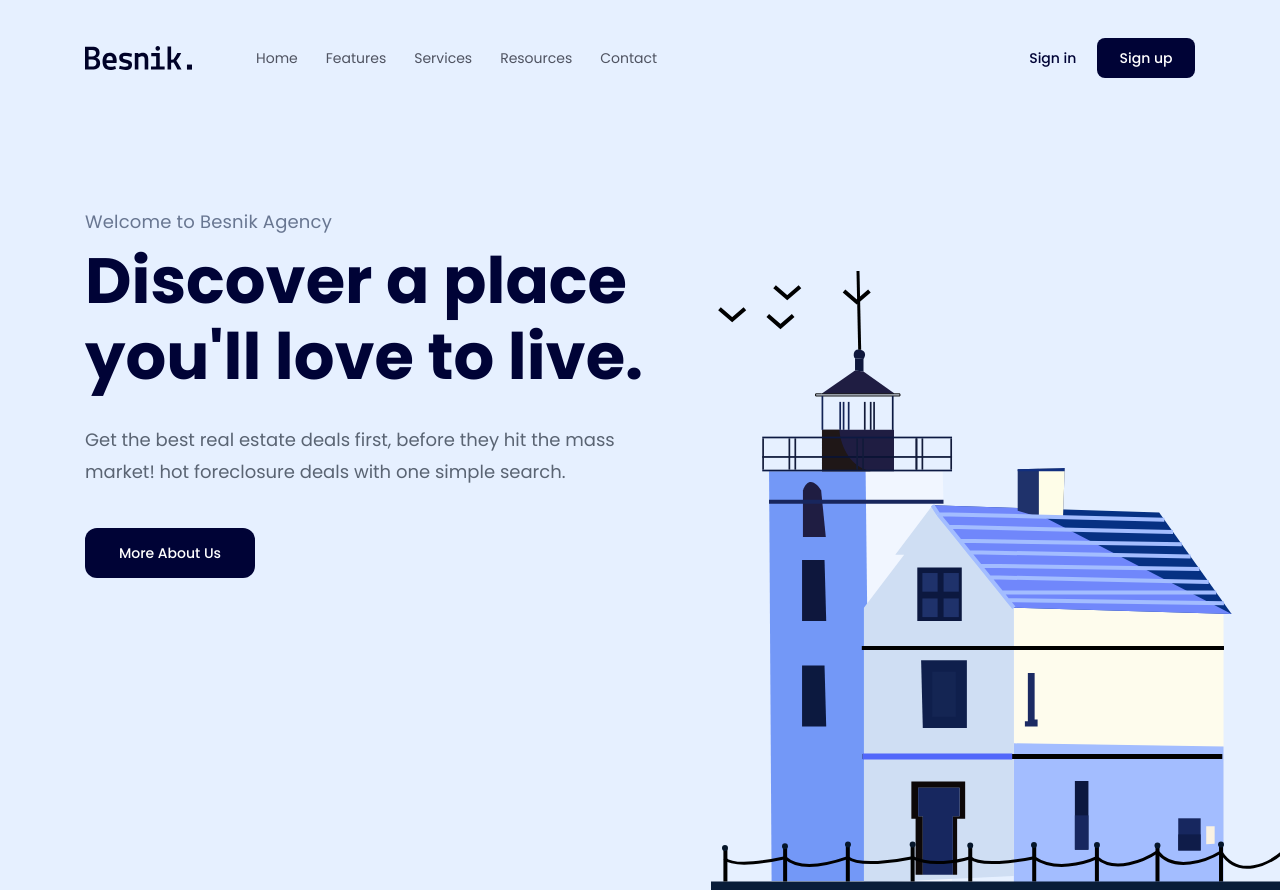
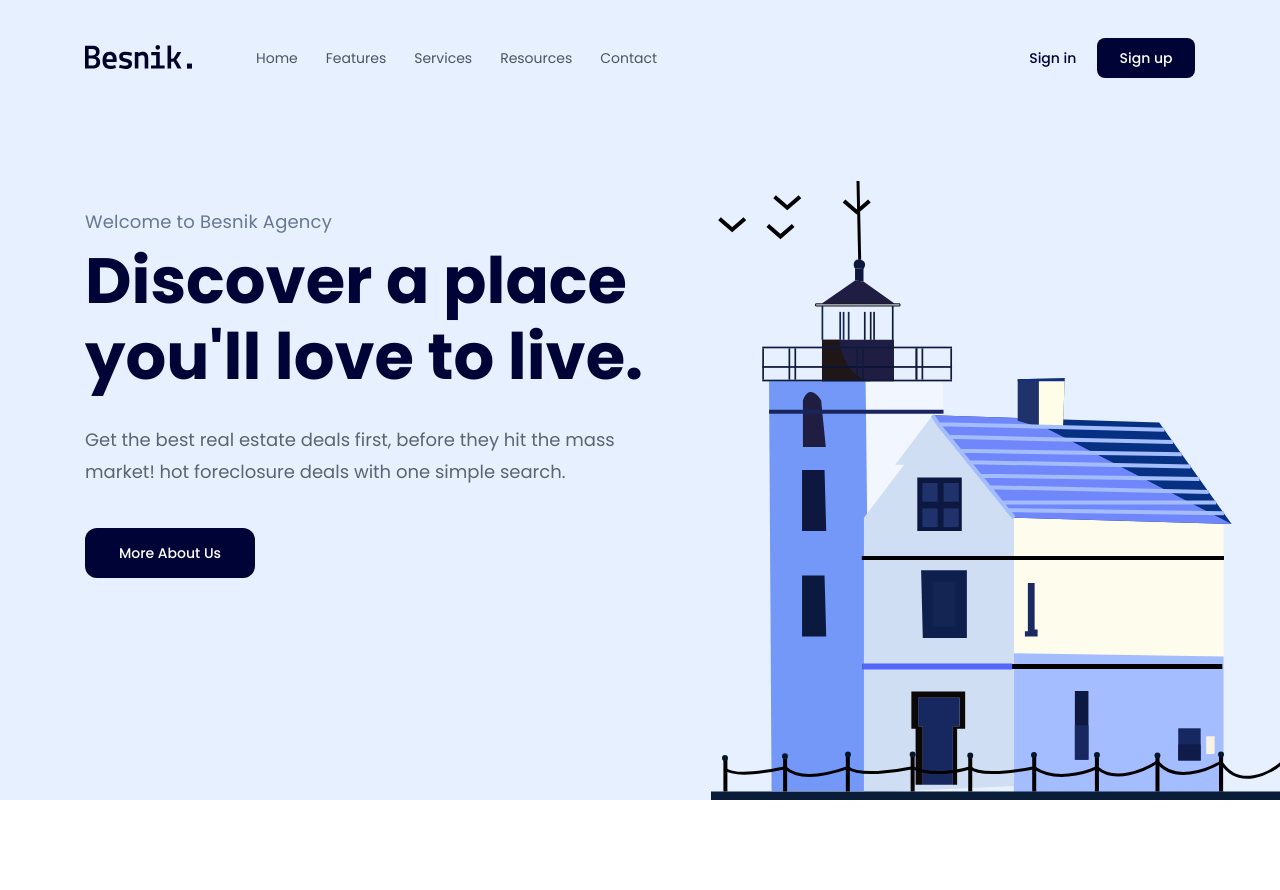
Before and after one commit to nguyenphamphu20/Real-Estate, a plain HTML site: page index.html in a window 1280 px wide. Shown: the top 890 px of the page. Drawn offline with Linux system fonts and the light colour scheme; files whose address does not match are found by name.

Commit message:
fix bug img hero

```diff
--- a/assets/css/styles.css
+++ b/assets/css/styles.css
@@ -64,7 +64,7 @@ a {
     position: relative;
     padding-top: 118px;
     max-width: 100%;
-    height: 100vh;
+    height: calc(100vh - 90px);
     background: #e6f0ff;
 }
 
--- a/index.html
+++ b/index.html
@@ -30,7 +30,9 @@
             <div class="header-fix">
                 <div class="content">
                     <nav class="navbar">
-                        <img src="./assets/img/logo.svg" alt="Besnik." />
+                        <a href="#!"
+                            ><img src="./assets/img/logo.svg" alt="Besnik."
+                        /></a>
                         <ul>
                             <li><a href="#!">Home</a></li>
                             <li><a href="#!">Features</a></li>
```
